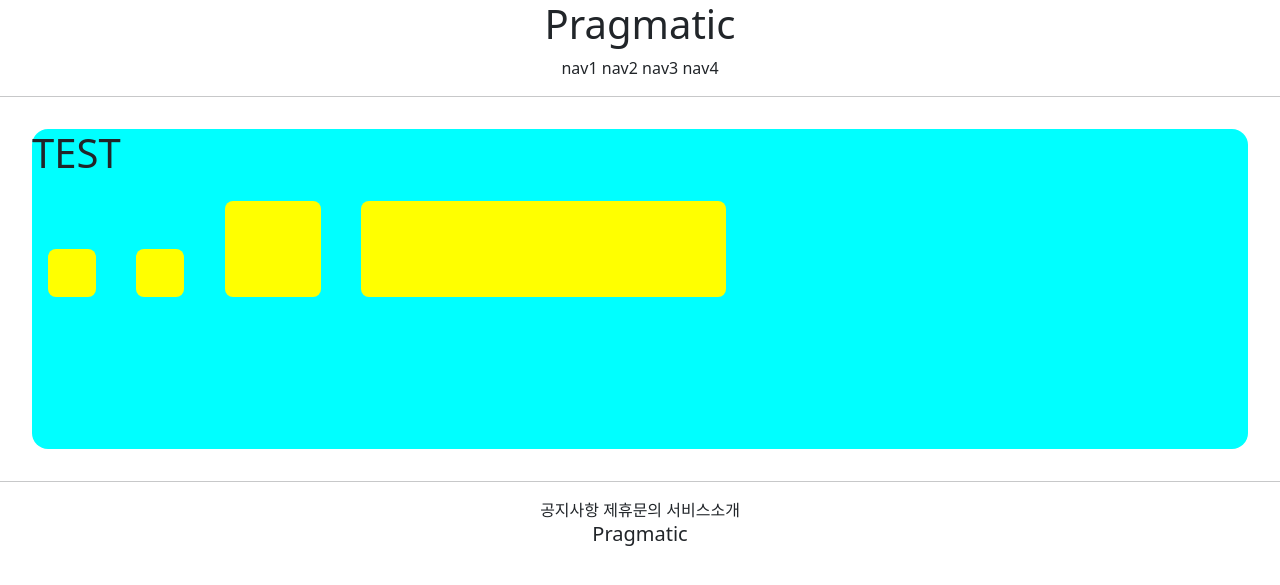
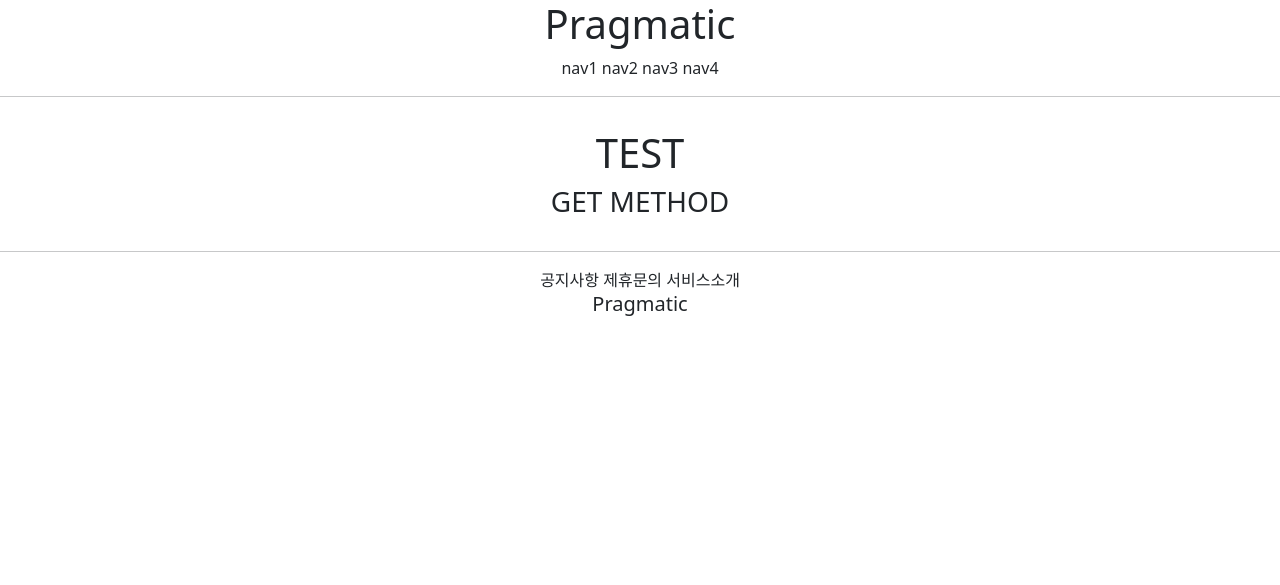
Before and after one commit to plumteri/trial_2, a Django app: page /accounts/hello_world/ in a window 1280 px wide. Shown: the top 585 px of the page. Run offline with Django 3.2, Linux system fonts and the light colour scheme; parts of the project's set-up code (start-up, migrations or seed data) failed here and were passed over.

Commit message:
7/8 2class commit2_trial2

```diff
--- a/accountapp/templates/accountapp/hello_world.html
+++ b/accountapp/templates/accountapp/hello_world.html
@@ -2,27 +2,13 @@
 
 
 {% block content %}
-    <style>
-        .testing{
-            background-color: yellow;
-            height: 48px;
-            width: 48px;
-            margin: 1rem;
-            border-radius: .5rem;
-            display: inline-block;
-        }
-    </style>
 
-    <div style="height: 20rem; background-color: aqua;
-     margin: 2rem; border-radius: 1rem; font-size: 2rem">
+   <div style='margin: 2rem; text-align:center' >
+
     <h1>TEST</h1>
+    <h3>{{ text }}</h3>
 
-    <div class ="testing" style="height: 48px; width: 48px"></div>
-    <div class ="testing" style="height: 3rem; width: 3rem"></div>
-    <div class ="testing" style="height: 3em; width: 3em"></div>
-    <div class ="testing" style="height: 30%; width: 30%"></div>
-
-    </div>
+   </div>
 
 
 {% endblock %}
--- a/accountapp/views.py
+++ b/accountapp/views.py
@@ -4,4 +4,7 @@ from django.shortcuts import render
 # Create your views here.
 
 def hello_world(request):
-    return render(request, 'accountapp/hello_world.html')
+    if request.method == "POST":
+        return render(request, 'accountapp/hello_world.html', context={'text':'POST METHOD'})
+    else:
+        return render(request, 'accountapp/hello_world.html', context={'text':'GET METHOD'})
```
